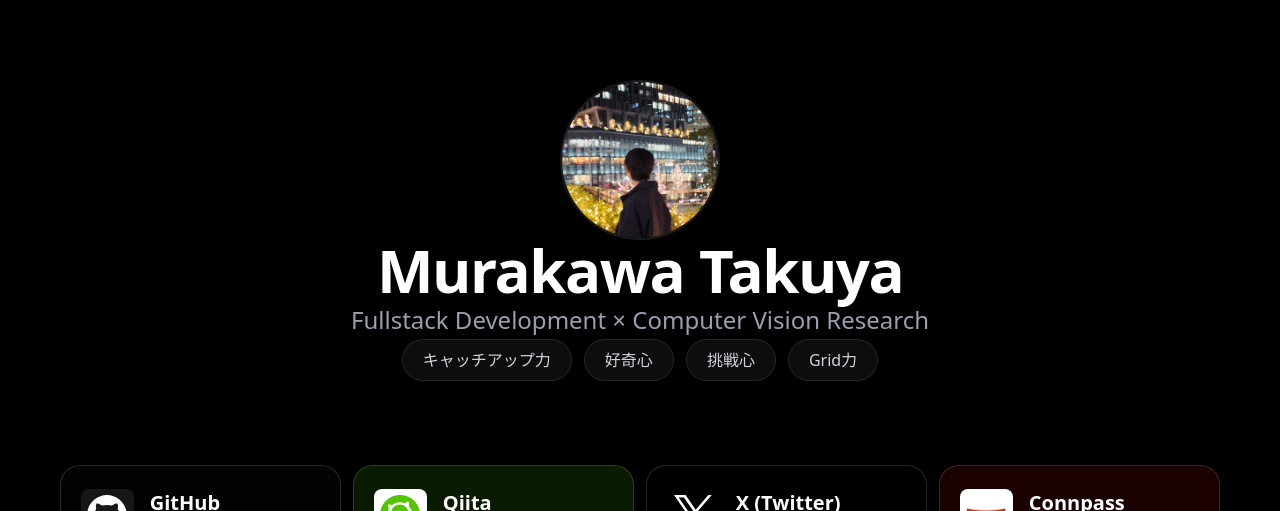
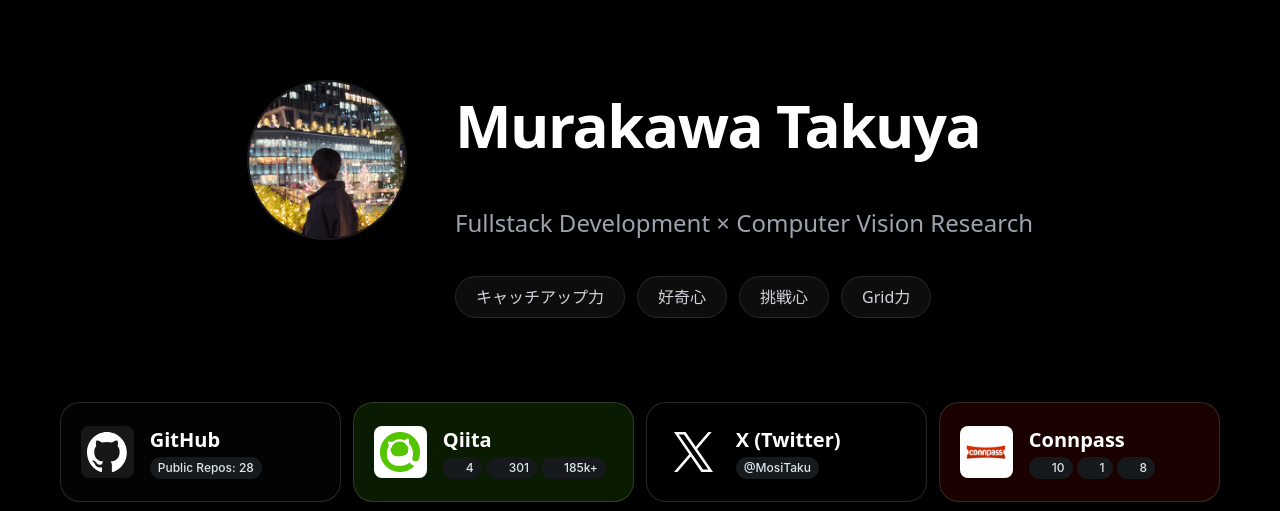
Before and after one commit to MurakawaTakuya/Portfolio, a Next.js app: page / in a window 1280 px wide. Shown: the top 511 px of the page. Built offline with nearby package versions, Linux system fonts and the light colour scheme; no server answers; some icons are missing.

Commit message:
Heroをscssに変更

```diff
--- /dev/null
+++ b/src/components/Hero/Hero.module.scss
@@ -0,0 +1,115 @@
+.hero {
+  display: flex;
+  align-items: center;
+  justify-content: center;
+  padding: 5rem 1rem;
+  user-select: none;
+
+  @media (min-width: 768px) {
+    padding: 5rem 2rem;
+  }
+}
+
+.container {
+  display: flex;
+  flex-direction: column;
+  gap: 2rem;
+  align-items: center;
+  width: 100%;
+  max-width: 1200px;
+
+  @media (min-width: 768px) {
+    flex-direction: row;
+    gap: 3rem;
+    align-items: flex-start;
+  }
+}
+
+.iconWrapper {
+  position: relative;
+  flex-shrink: 0;
+  width: 8rem;
+  height: 8rem;
+
+  @media (min-width: 768px) {
+    width: 10rem;
+    height: 10rem;
+  }
+}
+
+.icon {
+  width: 100%;
+  height: 100%;
+  object-fit: cover;
+  border: 2px solid rgba(255, 255, 255, 0.1);
+  border-radius: 50%;
+  box-shadow: 0 10px 15px -3px rgba(0, 0, 0, 0.1);
+}
+
+.content {
+  display: flex;
+  flex: 1;
+  flex-direction: column;
+  align-items: center;
+  text-align: center;
+
+  @media (min-width: 768px) {
+    align-items: flex-start;
+    text-align: left;
+  }
+}
+
+.name {
+  margin-bottom: 1rem;
+  font-size: 2.25rem;
+  font-weight: 700;
+  color: white;
+  letter-spacing: -0.025em;
+
+  @media (min-width: 768px) {
+    font-size: 3.75rem;
+  }
+}
+
+.catchphrase {
+  margin-bottom: 2rem;
+  font-size: 1.25rem;
+  line-height: 1.75;
+  color: #9ca3af;
+
+  @media (min-width: 768px) {
+    font-size: 1.5rem;
+  }
+}
+
+.strengths {
+  display: flex;
+  flex-wrap: wrap;
+  gap: 0.75rem;
+  justify-content: center;
+
+  @media (min-width: 768px) {
+    justify-content: flex-start;
+  }
+}
+
+.strengthBadge {
+  padding: 0.5rem 1.25rem;
+  font-size: 0.875rem;
+  color: #d1d5db;
+  background-color: rgba(255, 255, 255, 0.05);
+  border: 1px solid rgba(255, 255, 255, 0.1);
+  border-radius: 9999px;
+  backdrop-filter: blur(4px);
+  transition: all 0.3s ease;
+
+  &:hover {
+    color: white;
+    background-color: rgba(255, 255, 255, 0.1);
+    border-color: rgba(255, 255, 255, 0.2);
+  }
+
+  @media (min-width: 768px) {
+    font-size: 1rem;
+  }
+}
--- a/src/components/Hero/Hero.tsx
+++ b/src/components/Hero/Hero.tsx
@@ -1,45 +1,46 @@
 import { portfolioData } from "@/data/portfolio";
 import BlurText from "../BlurText";
+import styles from "./Hero.module.scss";
 
 const Hero = () => {
   return (
-    <section className="flex flex-col items-center justify-center py-20 text-center select-none">
+    <section className={styles.hero}>
+      <div className={styles.container}>
         {/* Icon */}
-      <div className="mb-8 relative w-32 h-32 md:w-40 md:h-40">
+        <div className={styles.iconWrapper}>
           {/* eslint-disable-next-line @next/next/no-img-element */}
           <img
             src={portfolioData.icon}
             alt={portfolioData.name}
-          className="object-cover w-full h-full rounded-full border-2 border-white/10 shadow-lg"
+            className={styles.icon}
           />
         </div>
 
+        {/* Content */}
+        <div className={styles.content}>
           {/* Name */}
-      <h1 className="text-4xl md:text-6xl font-bold tracking-tight mb-4 text-white">
+          <h1 className={styles.name}>
             <BlurText
               text={portfolioData.name}
               delay={150}
               animateBy="words"
               direction="top"
-          className="text-4xl md:text-6xl font-bold tracking-tight mb-4 text-white"
+              className={styles.name}
             />
           </h1>
 
           {/* Catchphrase */}
-      <p className="text-xl md:text-2xl text-gray-400 mb-10 max-w-2xl px-4 leading-relaxed">
-        {portfolioData.catchphrase}
-      </p>
+          <p className={styles.catchphrase}>{portfolioData.catchphrase}</p>
 
           {/* Strengths */}
-      <div className="flex flex-wrap gap-3 justify-center px-4">
+          <div className={styles.strengths}>
             {portfolioData.strengths.map((strength) => (
-          <span
-            key={strength}
-            className="px-5 py-2 bg-white/5 border border-white/10 rounded-full text-sm md:text-base text-gray-300 backdrop-blur-sm transition-all hover:bg-white/10 hover:border-white/20 hover:text-white"
-          >
+              <span key={strength} className={styles.strengthBadge}>
                 {strength}
               </span>
             ))}
+          </div>
+        </div>
       </div>
     </section>
   );
```
Lines whose indentation alone changed are shown as unchanged.
